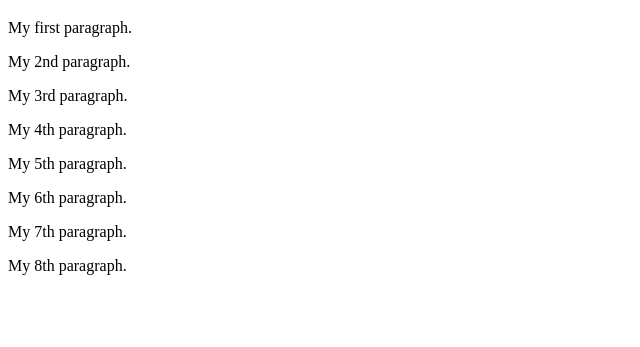
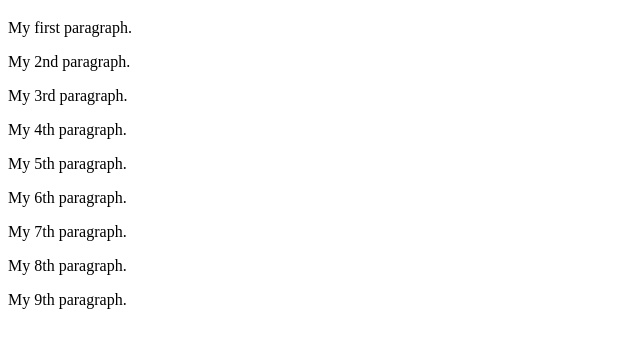
Before and after one commit to marhov-6/learning-git, a plain HTML site: page index.html in a window 1280 px wide. Shown: the part 61-408 px from the top of the page, without its empty margins (0-640 px from the left). Drawn offline with Linux system fonts and the light colour scheme.

```diff
--- a/index.html
+++ b/index.html
@@ -11,5 +11,6 @@
 <p>My 6th paragraph.</p>
 <p>My 7th paragraph.</p>
 <p>My 8th paragraph.</p>
+<p>My 9th paragraph.</p>
 </body>
 </html>
```
